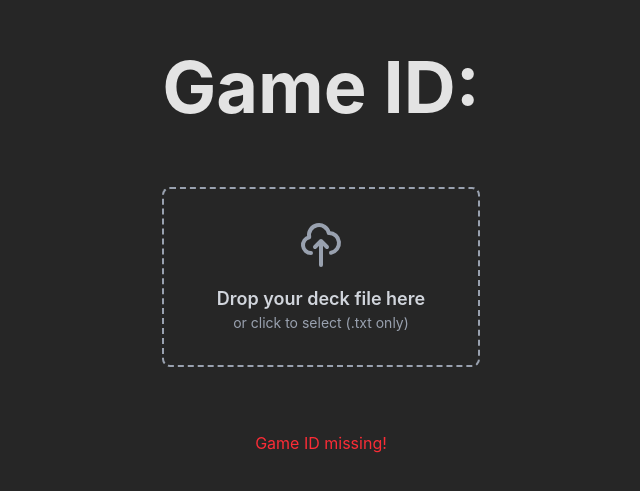
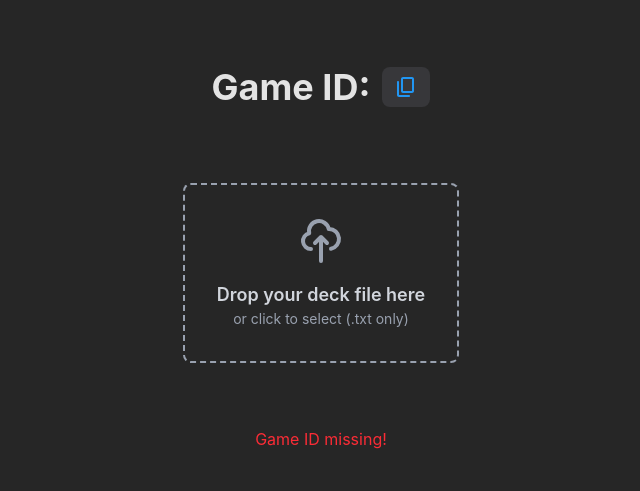
Before and after one commit to julia-b-grenier/GuessOrMess, a React (Vite) app in the folder guess-or-mess/: page /start-game in a window 1280 px wide. Shown: the part 155-646 px from the top of the page, without its empty margins (319-959 px from the left). Built offline with nearby package versions, Linux system fonts and the light colour scheme.

Commit message:
integrate game code to startgame

```diff
--- a/guess-or-mess/src/components/GameCode.tsx
+++ b/guess-or-mess/src/components/GameCode.tsx
@@ -14,7 +14,7 @@ const GameCode: React.FC<GameCodeProps> = ({ textToCopy }) => {
 
   return (
     <div className="flex items-center justify-center space-x-3 p-3 rounded-lg">
-      <span className="text-lg font-semibold">{textToCopy}</span>
+      <span className="text-4xl font-bold">Game ID: {textToCopy}</span>
 
       <CopyToClipboard
         text={textToCopy}
--- a/guess-or-mess/src/pages/StartGame.tsx
+++ b/guess-or-mess/src/pages/StartGame.tsx
@@ -6,6 +6,7 @@ import { useEffect, useState } from "react";
 import Cookies from "js-cookie";
 import WaitingArea from "../components/WaitingArea";
 import { useNavigate } from "react-router-dom";
+import GameCode from "../components/GameCode";
 
 interface FileState {
   fileContent: string;
@@ -230,7 +231,7 @@ function StartGame() {
   return (
     <div className="flex flex-col items-center p-8 space-y-12">
       <div className="py-4">
-        <h1 className="text-7xl font-bold">Game ID: {gameId}</h1>
+        <GameCode textToCopy={gameId ?? ""}></GameCode>
       </div>
       <FileSelector onDeckCreated={setDeckId} />
       {deckId && (
```
